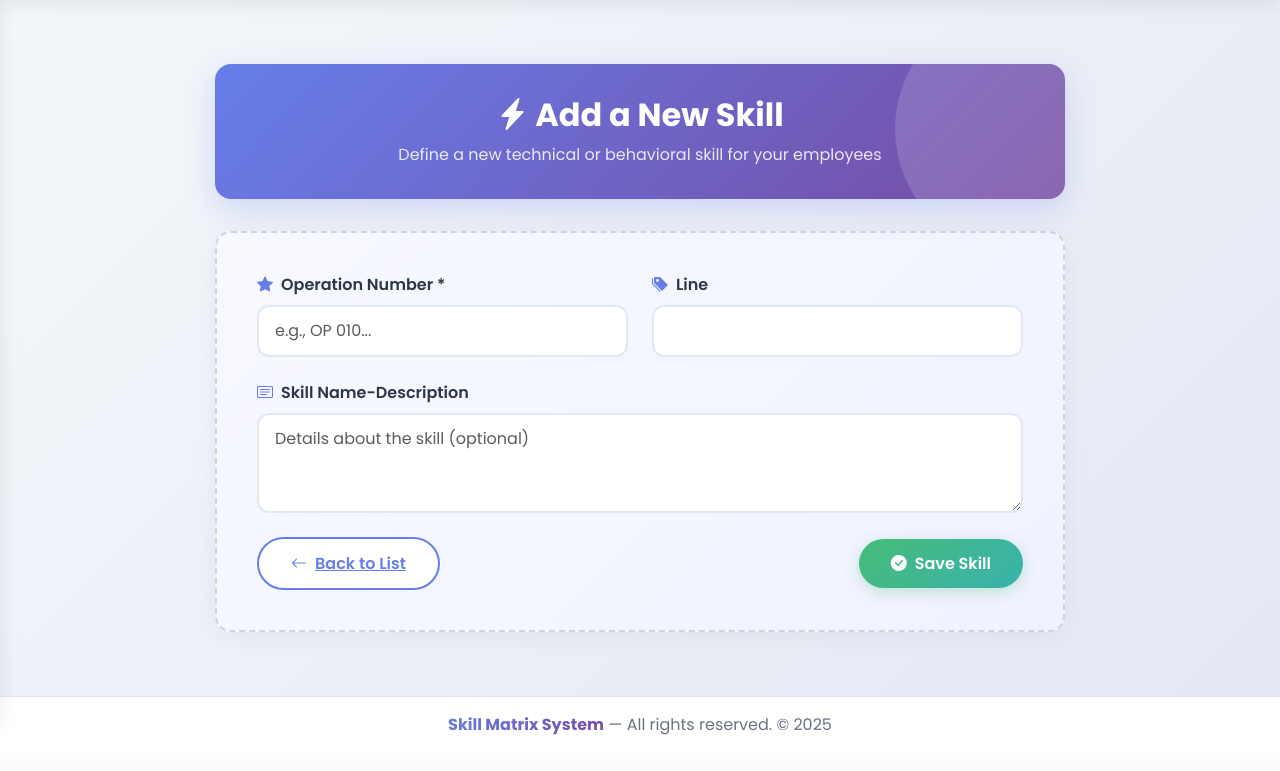
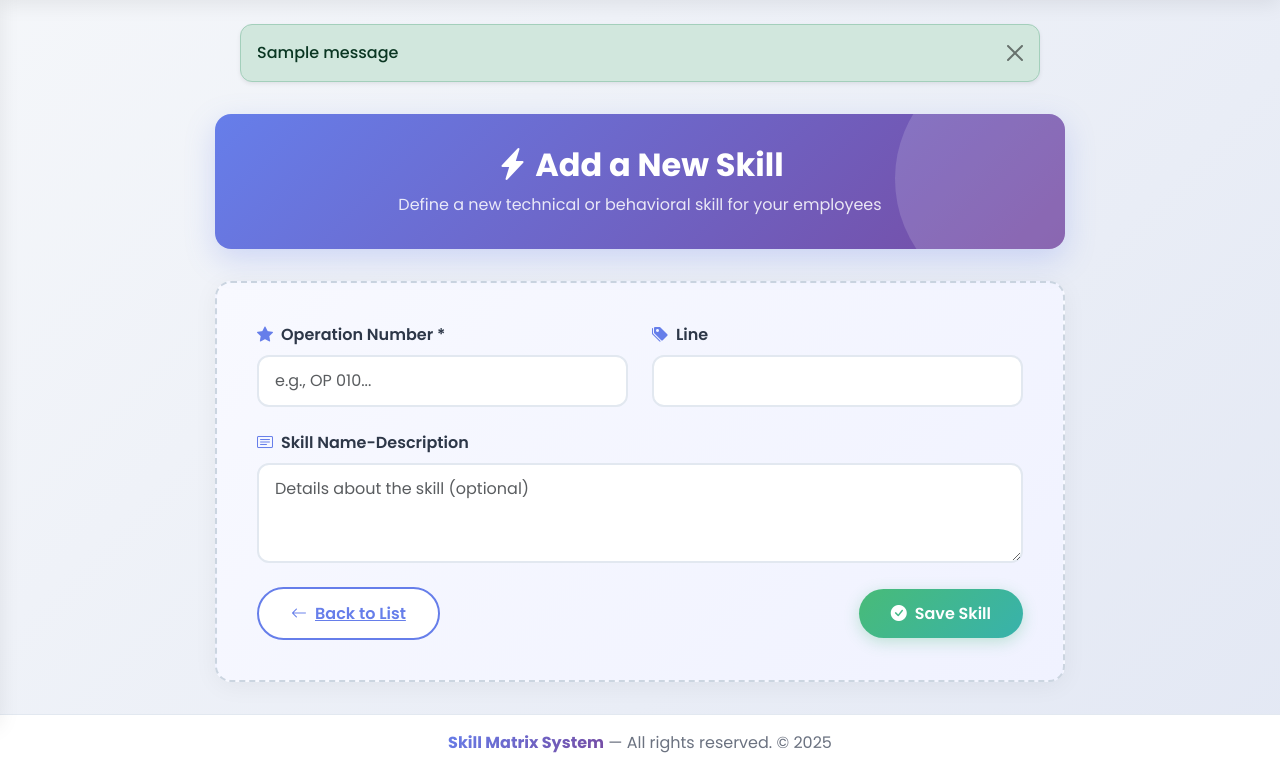
Before and after one commit to STS-Engineer/Skill_Matrix, a Flask app: page /add_skill in a window 1280 px wide. Shown: the part 78-849 px from the top of the page. Before the commit the page ends 813 px from the top, so only its background shows below. Run offline with Flask 3, Linux system fonts and the light colour scheme; a user stored in the database is signed in; tables that the repository leaves empty hold one stand-in row (values such as "Sample post"); one stand-in notice (Sample message) is shown.

Commit message:
Update base.html pour message success

```diff
--- a/templates/base.html
+++ b/templates/base.html
@@ -161,7 +161,7 @@
       transition: margin-left 0.3s ease;
     }
 
-    .sidebar.active ~ .main-content {
+    .sidebar.active~.main-content {
       margin-left: 280px;
     }
 
@@ -257,15 +257,18 @@
       box-shadow: 0 2px 8px rgba(102, 126, 234, 0.4);
     }
 
-    .content-wrapper {
-      padding: 2rem;
-      animation: fadeIn 0.4s ease;
+    /* === FLASH MESSAGES === */
+    .alert {
+      animation: fadeSlide 0.5s ease;
+      font-weight: 500;
+      border-radius: 12px;
+      box-shadow: 0 4px 12px rgba(0, 0, 0, 0.08);
     }
 
-    @keyframes fadeIn {
+    @keyframes fadeSlide {
       from {
         opacity: 0;
-        transform: translateY(10px);
+        transform: translateY(-10px);
       }
 
       to {
@@ -392,6 +395,23 @@
       </div>
 
       <div class="content-wrapper">
+
+        <!-- === FLASH MESSAGES === -->
+        {% with messages = get_flashed_messages(with_categories=true) %}
+          {% if messages %}
+            <div class="container mt-4">
+              {% for category, message in messages %}
+                <div class="alert alert-{{ 'warning' if category == 'message' else category }} alert-dismissible fade show shadow-sm mx-auto"
+                     role="alert"
+                     style="max-width: 800px;">
+                  {{ message }}
+                  <button type="button" class="btn-close" data-bs-dismiss="alert" aria-label="Close"></button>
+                </div>
+              {% endfor %}
+            </div>
+          {% endif %}
+        {% endwith %}
+
         {% block content %}{% endblock %}
       </div>
 
```
